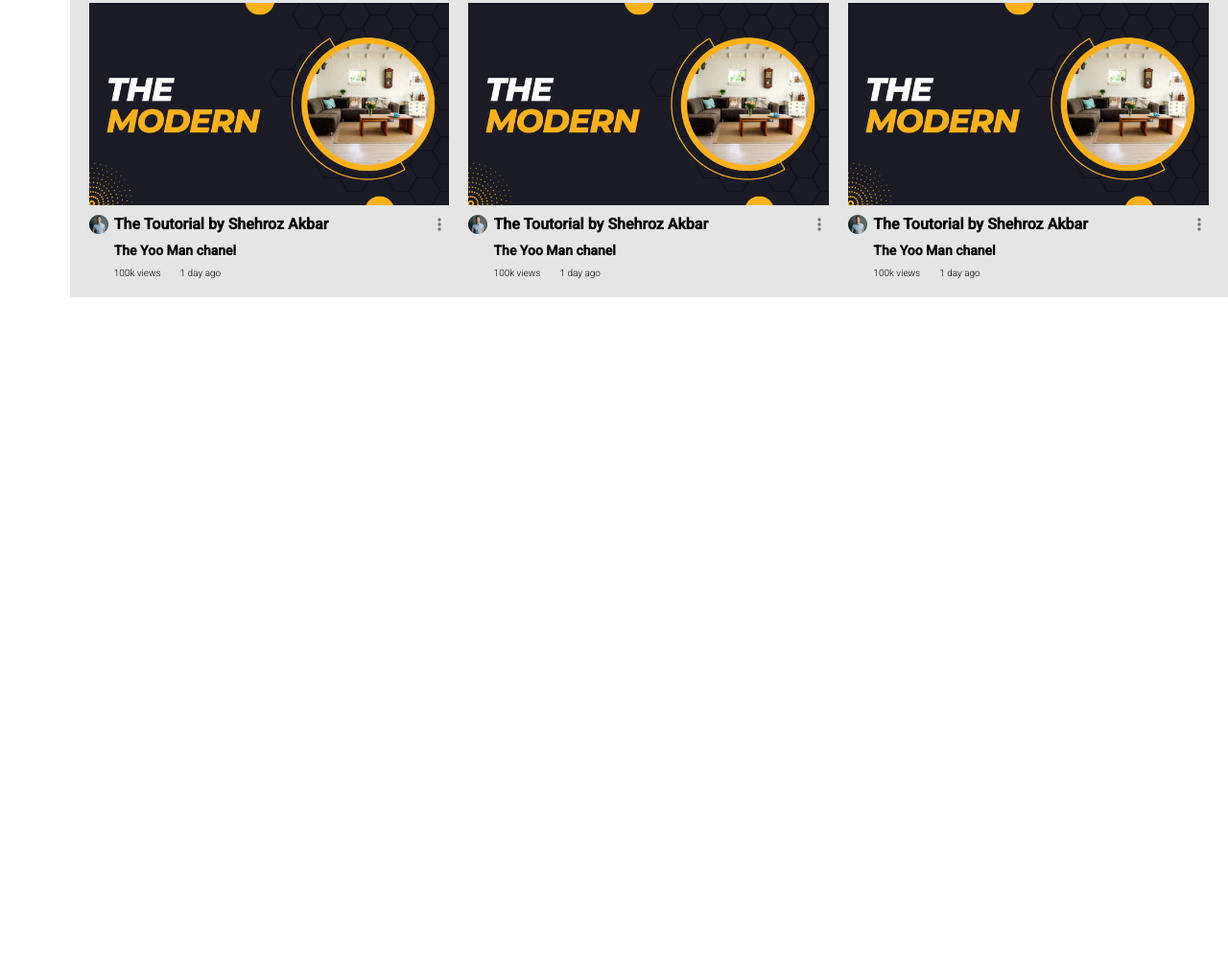
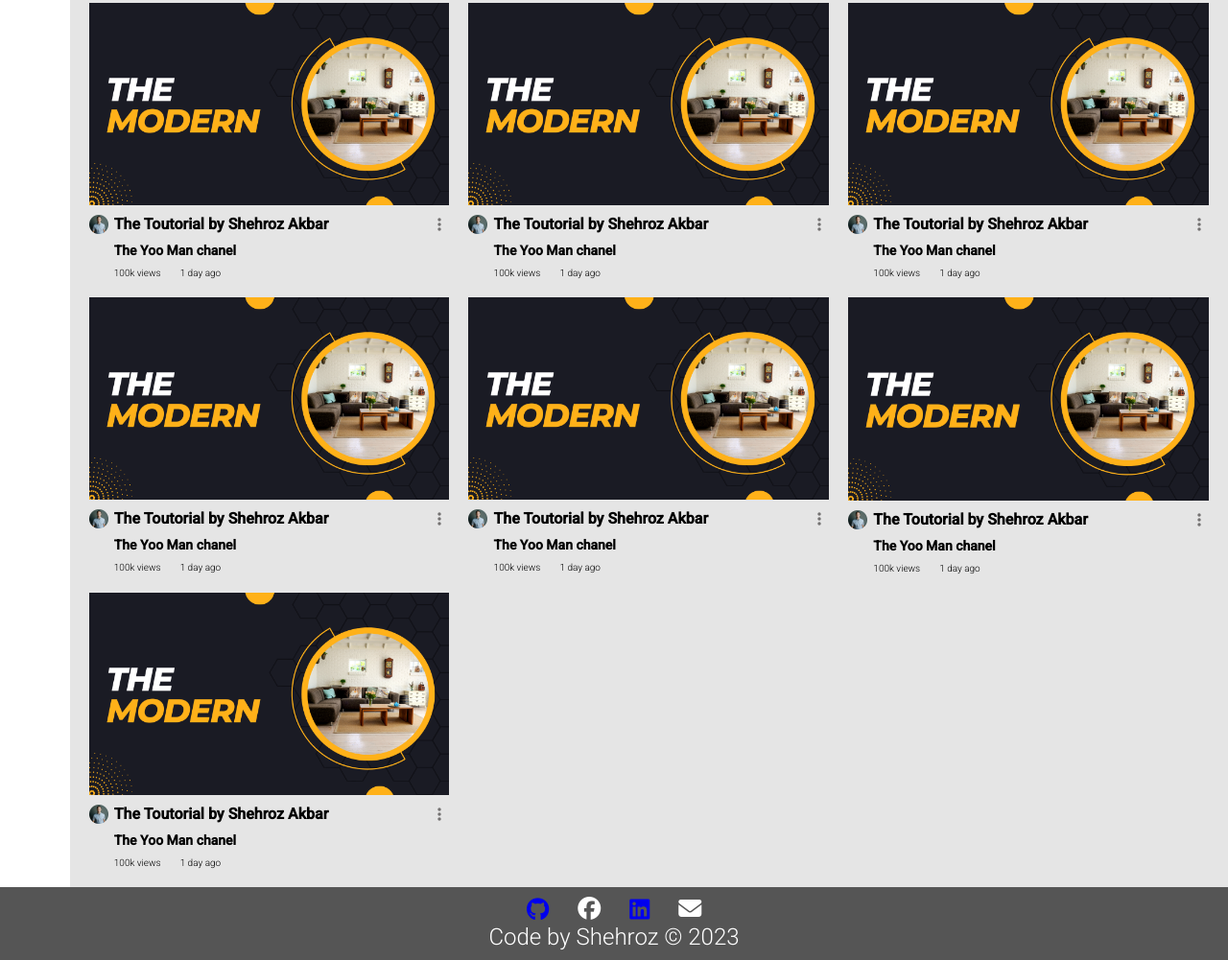
Before and after one commit to ShehrozAkbar/ProjectYoutube, a plain HTML site: page index.html in a window 1280 px wide. Shown: the part 742-1743 px from the top of the page at 96% size. Before the commit the page ends 1052 px from the top, so only its background shows below. Drawn offline with Linux system fonts and the light colour scheme.

Commit message:
Footer and button addition
Added footer attach links and add one button to go to top

```diff
--- a/index.html
+++ b/index.html
@@ -7,50 +7,51 @@
     <meta name="viewport" content="width=device-width, initial-scale=1.0">
     <title>Youtube</title>
     <link rel="stylesheet" href="style.css">
+    <script src="https://kit.fontawesome.com/43f84608bc.js" crossorigin="anonymous"></script>
 </head>
 
 <body>
     <div class="menus">
         <div class="bars">
             <div class="sign">
-                <img src="icons/bars.svg" alt="bars">
+                <img src="src/assets/icons/bars.svg" alt="bars">
             </div>
             <div class="sign">
-                <img src="icons/home.svg" alt="home">
+                <img src="src/assets/icons/home.svg" alt="home">
                 <p>Home</p>
             </div>
             <div class="sign">
-                <img src="icons/compass.svg" alt="compass">
+                <img src="src/assets/icons/compass.svg" alt="compass">
                 <p>Explore</p>
             </div>
             <div class="sign">
-                <img src="icons/video-add.svg" alt="videe">
+                <img src="src/assets/icons/video-add.svg" alt="videe">
                 <p>Subscrption</p>
             </div>
             <div class="sign">
-                <img src="icons/video-library.svg" alt="bars">
+                <img src="src/assets/icons/video-library.svg" alt="bars">
                 <p>Library</p>
             </div>
         </div>
         <header>
             <div class="upper-header">
                 <div class="logo">
-                    <img src="images/youtube-logo.png" alt="youtube">
+                    <img src="src/assets/images/youtube-logo.png" alt="youtube">
                 </div>
                 <div class="center-search">
                     <div class="search">
                         <input type="text" placeholder="The Project by Shehroz Akbar">
-                        <button><img src="icons/search.svg" alt="search"></button>
+                        <button><img src="src/assets/icons/search.svg" alt="search"></button>
                     </div>
                     <div class="microphone">
-                        <img src="icons/mic.svg" alt="mic">
+                        <img src="src/assets/icons/mic.svg" alt="mic">
                     </div>
                 </div>
                 <div class="things">
-                    <img src="icons/video-add.svg" alt="video">
-                    <img src="icons/dot-grid.svg" alt="doto">
-                    <img src="icons/bell.svg" alt="bell">
-                    <img src="images/avatar.png" alt="avat">
+                    <img src="src/assets/icons/video-add.svg" alt="video">
+                    <img src="src/assets/icons/dot-grid.svg" alt="doto">
+                    <img src="src/assets/icons/bell.svg" alt="bell">
+                    <img src="src/assets/images/avatar.png" alt="avat">
                 </div>
             </div>
             <div class="lower-header">
@@ -72,9 +73,9 @@
             </div>
             <div class="the-container">
                 <div class="card">
-                    <img class="thumb" src="images/thumbnail.png" alt="thumb">
+                    <img class="thumb" src="src/assets/images/thumbnail.png" alt="thumb">
                     <div class="card-kontent">
-                        <img src="images/avatar.png" alt="avatar">
+                        <img src="src/assets/images/avatar.png" alt="avatar">
                         <div class="card-text">
                             <h4>The Toutorial by Shehroz Akbar</h4>
                             <p>The Yoo Man chanel</p>
@@ -83,13 +84,13 @@
                                 <p>1 day ago</p>
                             </div>
                         </div>
-                        <img class="doot" src="icons/dots.svg" alt="dotoa">
+                        <img class="doot" src="src/assets/icons/dots.svg" alt="dotoa">
                     </div>
                 </div>
                 <div class="card">
-                    <img class="thumb" src="images/thumbnail.png" alt="thumb">
+                    <img class="thumb" src="src/assets/images/thumbnail.png" alt="thumb">
                     <div class="card-kontent">
-                        <img src="images/avatar.png" alt="avatar">
+                        <img src="src/assets/images/avatar.png" alt="avatar">
                         <div class="card-text">
                             <h4>The Toutorial by Shehroz Akbar</h4>
                             <p>The Yoo Man chanel</p>
@@ -98,13 +99,13 @@
                                 <p>1 day ago</p>
                             </div>
                         </div>
-                        <img class="doot" src="icons/dots.svg" alt="dotoa">
+                        <img class="doot" src="src/assets/icons/dots.svg" alt="dotoa">
                     </div>
                 </div>
                 <div class="card">
-                    <img class="thumb" src="images/thumbnail.png" alt="thumb">
+                    <img class="thumb" src="src/assets/images/thumbnail.png" alt="thumb">
                     <div class="card-kontent">
-                        <img src="images/avatar.png" alt="avatar">
+                        <img src="src/assets/images/avatar.png" alt="avatar">
                         <div class="card-text">
                             <h4>The Toutorial by Shehroz Akbar</h4>
                             <p>The Yoo Man chanel</p>
@@ -113,13 +114,13 @@
                                 <p>1 day ago</p>
                             </div>
                         </div>
-                        <img class="doot" src="icons/dots.svg" alt="dotoa">
+                        <img class="doot" src="src/assets/icons/dots.svg" alt="dotoa">
                     </div>
                 </div>
                 <div class="card">
-                    <img class="thumb" src="images/thumbnail.png" alt="thumb">
+                    <img class="thumb" src="src/assets/images/thumbnail.png" alt="thumb">
                     <div class="card-kontent">
-                        <img src="images/avatar.png" alt="avatar">
+                        <img src="src/assets/images/avatar.png" alt="avatar">
                         <div class="card-text">
                             <h4>The Toutorial by Shehroz Akbar</h4>
                             <p>The Yoo Man chanel</p>
@@ -128,13 +129,13 @@
                                 <p>1 day ago</p>
                             </div>
                         </div>
-                        <img class="doot" src="icons/dots.svg" alt="dotoa">
+                        <img class="doot" src="src/assets/icons/dots.svg" alt="dotoa">
                     </div>
                 </div>
                 <div class="card">
-                    <img class="thumb" src="images/thumbnail.png" alt="thumb">
+                    <img class="thumb" src="src/assets/images/thumbnail.png" alt="thumb">
                     <div class="card-kontent">
-                        <img src="images/avatar.png" alt="avatar">
+                        <img src="src/assets/images/avatar.png" alt="avatar">
                         <div class="card-text">
                             <h4>The Toutorial by Shehroz Akbar</h4>
                             <p>The Yoo Man chanel</p>
@@ -143,13 +144,13 @@
                                 <p>1 day ago</p>
                             </div>
                         </div>
-                        <img class="doot" src="icons/dots.svg" alt="dotoa">
+                        <img class="doot" src="src/assets/icons/dots.svg" alt="dotoa">
                     </div>
                 </div>
                 <div class="card">
-                    <img class="thumb" src="images/thumbnail.png" alt="thumb">
+                    <img class="thumb" src="src/assets/images/thumbnail.png" alt="thumb">
                     <div class="card-kontent">
-                        <img src="images/avatar.png" alt="avatar">
+                        <img src="src/assets/images/avatar.png" alt="avatar">
                         <div class="card-text">
                             <h4>The Toutorial by Shehroz Akbar</h4>
                             <p>The Yoo Man chanel</p>
@@ -158,13 +159,13 @@
                                 <p>1 day ago</p>
                             </div>
                         </div>
-                        <img class="doot" src="icons/dots.svg" alt="dotoa">
+                        <img class="doot" src="src/assets/icons/dots.svg" alt="dotoa">
                     </div>
                 </div>
                 <div class="card">
-                    <img class="thumb" src="images/thumbnail.png" alt="thumb">
+                    <img class="thumb" src="src/assets/images/thumbnail.png" alt="thumb">
                     <div class="card-kontent">
-                        <img src="images/avatar.png" alt="avatar">
+                        <img src="src/assets/images/avatar.png" alt="avatar">
                         <div class="card-text">
                             <h4>The Toutorial by Shehroz Akbar</h4>
                             <p>The Yoo Man chanel</p>
@@ -173,13 +174,13 @@
                                 <p>1 day ago</p>
                             </div>
                         </div>
-                        <img class="doot" src="icons/dots.svg" alt="dotoa">
+                        <img class="doot" src="src/assets/icons/dots.svg" alt="dotoa">
                     </div>
                 </div>
                 <div class="card">
-                    <img class="thumb" src="images/thumbnail.png" alt="thumb">
+                    <img class="thumb" src="src/assets/images/thumbnail.png" alt="thumb">
                     <div class="card-kontent">
-                        <img src="images/avatar.png" alt="avatar">
+                        <img src="src/assets/images/avatar.png" alt="avatar">
                         <div class="card-text">
                             <h4>The Toutorial by Shehroz Akbar</h4>
                             <p>The Yoo Man chanel</p>
@@ -188,13 +189,13 @@
                                 <p>1 day ago</p>
                             </div>
                         </div>
-                        <img class="doot" src="icons/dots.svg" alt="dotoa">
+                        <img class="doot" src="src/assets/icons/dots.svg" alt="dotoa">
                     </div>
                 </div>
                 <div class="card">
-                    <img class="thumb" src="images/thumbnail.png" alt="thumb">
+                    <img class="thumb" src="src/assets/images/thumbnail.png" alt="thumb">
                     <div class="card-kontent">
-                        <img src="images/avatar.png" alt="avatar">
+                        <img src="src/assets/images/avatar.png" alt="avatar">
                         <div class="card-text">
                             <h4>The Toutorial by Shehroz Akbar</h4>
                             <p>The Yoo Man chanel</p>
@@ -203,13 +204,85 @@
                                 <p>1 day ago</p>
                             </div>
                         </div>
-                        <img class="doot" src="icons/dots.svg" alt="dotoa">
+                        <img class="doot" src="src/assets/icons/dots.svg" alt="dotoa">
+                    </div>
+                </div>
+                <div class="card">
+                    <img class="thumb" src="src/assets/images/thumbnail.png" alt="thumb">
+                    <div class="card-kontent">
+                        <img src="src/assets/images/avatar.png" alt="avatar">
+                        <div class="card-text">
+                            <h4>The Toutorial by Shehroz Akbar</h4>
+                            <p>The Yoo Man chanel</p>
+                            <div class="card-info">
+                                <p>100k views</p>
+                                <p>1 day ago</p>
+                            </div>
+                        </div>
+                        <img class="doot" src="src/assets/icons/dots.svg" alt="dotoa">
+                    </div>
+                </div>
+                <div class="card">
+                    <img class="thumb" src="src/assets/images/thumbnail.png" alt="thumb">
+                    <div class="card-kontent">
+                        <img src="src/assets/images/avatar.png" alt="avatar">
+                        <div class="card-text">
+                            <h4>The Toutorial by Shehroz Akbar</h4>
+                            <p>The Yoo Man chanel</p>
+                            <div class="card-info">
+                                <p>100k views</p>
+                                <p>1 day ago</p>
+                            </div>
+                        </div>
+                        <img class="doot" src="src/assets/icons/dots.svg" alt="dotoa">
+                    </div>
+                </div>
+                <div class="card">
+                    <img class="thumb" src="src/assets/images/thumbnail.png" alt="thumb">
+                    <div class="card-kontent">
+                        <img src="src/assets/images/avatar.png" alt="avatar">
+                        <div class="card-text">
+                            <h4>The Toutorial by Shehroz Akbar</h4>
+                            <p>The Yoo Man chanel</p>
+                            <div class="card-info">
+                                <p>100k views</p>
+                                <p>1 day ago</p>
+                            </div>
+                        </div>
+                        <img class="doot" src="src/assets/icons/dots.svg" alt="dotoa">
+                    </div>
+                </div>
+                <div class="card">
+                    <img class="thumb" src="src/assets/images/thumbnail.png" alt="thumb">
+                    <div class="card-kontent">
+                        <img src="src/assets/images/avatar.png" alt="avatar">
+                        <div class="card-text">
+                            <h4>The Toutorial by Shehroz Akbar</h4>
+                            <p>The Yoo Man chanel</p>
+                            <div class="card-info">
+                                <p>100k views</p>
+                                <p>1 day ago</p>
+                            </div>
+                        </div>
+                        <img class="doot" src="src/assets/icons/dots.svg" alt="dotoa">
                     </div>
                 </div>
             </div>
         </header>
     </div>
 
+    <button onclick="topFunction()" id="myBtn" title="Go to top">Click to go to Top</button>
+
+    <footer>
+        <div class="social">
+            <a href="https://github.com/ShehrozAkbar" target="_blank"><i class="fa-brands fa-github"></i></a>
+            <i class="fa-brands fa-facebook"></i>
+            <a href="https://linkedin.com/in/shehrozakbar" target="_blank"><i class="fa-brands fa-linkedin"></i></a>
+            <i class="fa-sharp fa-solid fa-envelope"></i>
+        </div>
+        <div class="copyright">Code by Shehroz &copy; 2023</div>
+    </footer>
+    <script src="src/scripts/app.js"></script>
 </body>
 
 </html>
--- a/style.css
+++ b/style.css
@@ -146,3 +146,45 @@ header{
     font-weight: 600;
     font-size: 14px;
 }
+
+
+/* CSS for button */
+
+#myBtn {
+    display: none;
+    position: fixed;
+    bottom: 20px;
+    right: 30px;
+    z-index: 99;
+    border: none;
+    outline: none;
+    background-color: darkslategray;
+    color: white;
+    padding: 15px;
+    border-radius: 10px;
+  }
+
+  #myBtn:hover {
+    background-color: #555;
+  }
+
+
+
+  /* CSS for footer */
+
+footer{
+    display: flex;
+    flex-direction: column;
+    align-items: center;
+    font-size: 24px;
+    padding: 10px 0px;
+    color: white;
+    background-color: #555;
+}
+.social{
+    display: flex;
+    gap: 30px;
+}
+.social a:active,a:visited{
+    color: white;
+}
```
Also changed, not shown: src/scripts/app.js (added, +15 -0 lines), src/assets/icons/bars.svg (renamed from icons/bars.svg), src/assets/icons/bell.svg (renamed from icons/bell.svg), src/assets/icons/compass.svg (renamed from icons/compass.svg), src/assets/icons/dot-grid.svg (renamed from icons/dot-grid.svg), src/assets/icons/dots.svg (renamed from icons/dots.svg), src/assets/icons/home.svg (renamed from icons/home.svg), src/assets/icons/mic.svg (renamed from icons/mic.svg), src/assets/icons/search.svg (renamed from icons/search.svg), src/assets/icons/video-add.svg (renamed from icons/video-add.svg), src/assets/icons/video-gallary.svg (renamed from icons/video-gallary.svg), src/assets/icons/video-library.svg (renamed from icons/video-library.svg), src/assets/images/avatar.png (renamed from images/avatar.png), src/assets/images/thumbnail.png (renamed from images/thumbnail.png), 2 more files.
